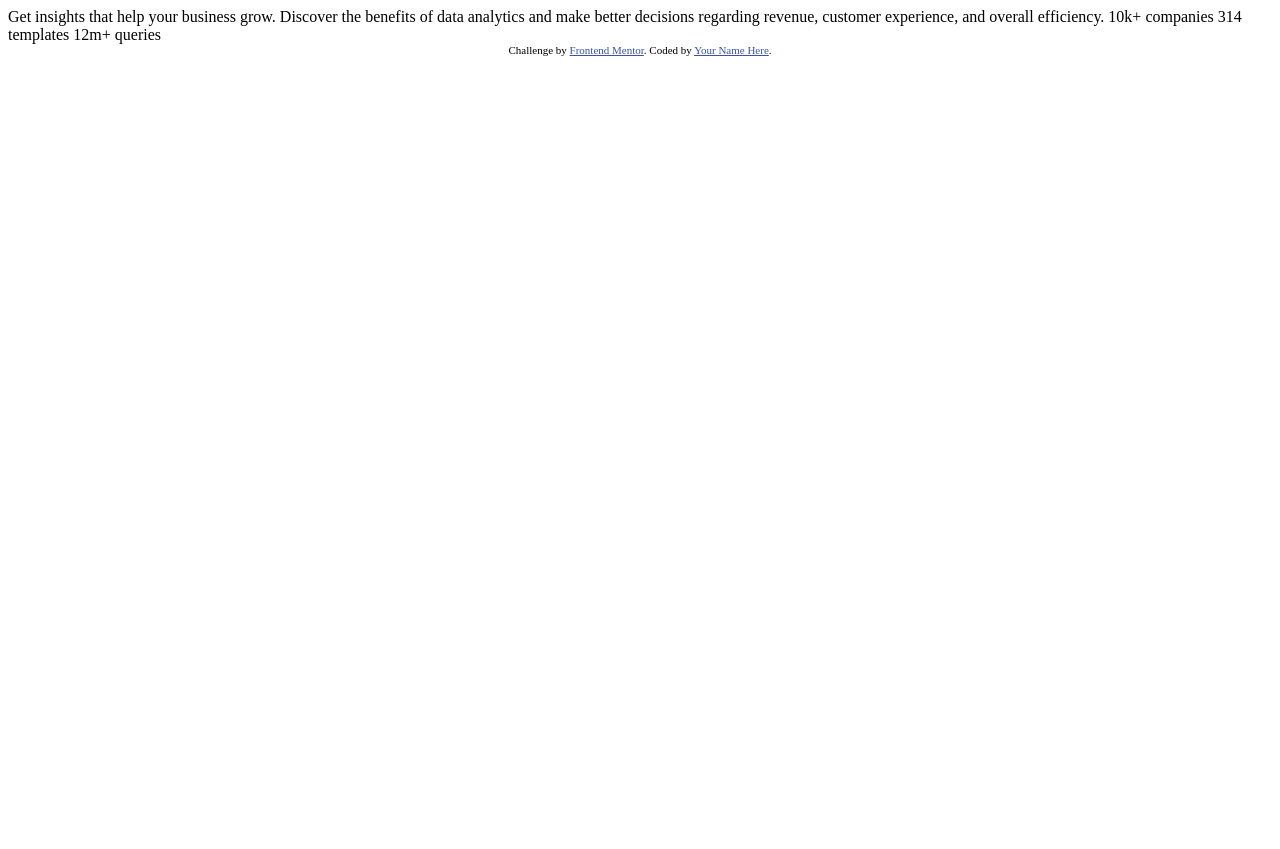
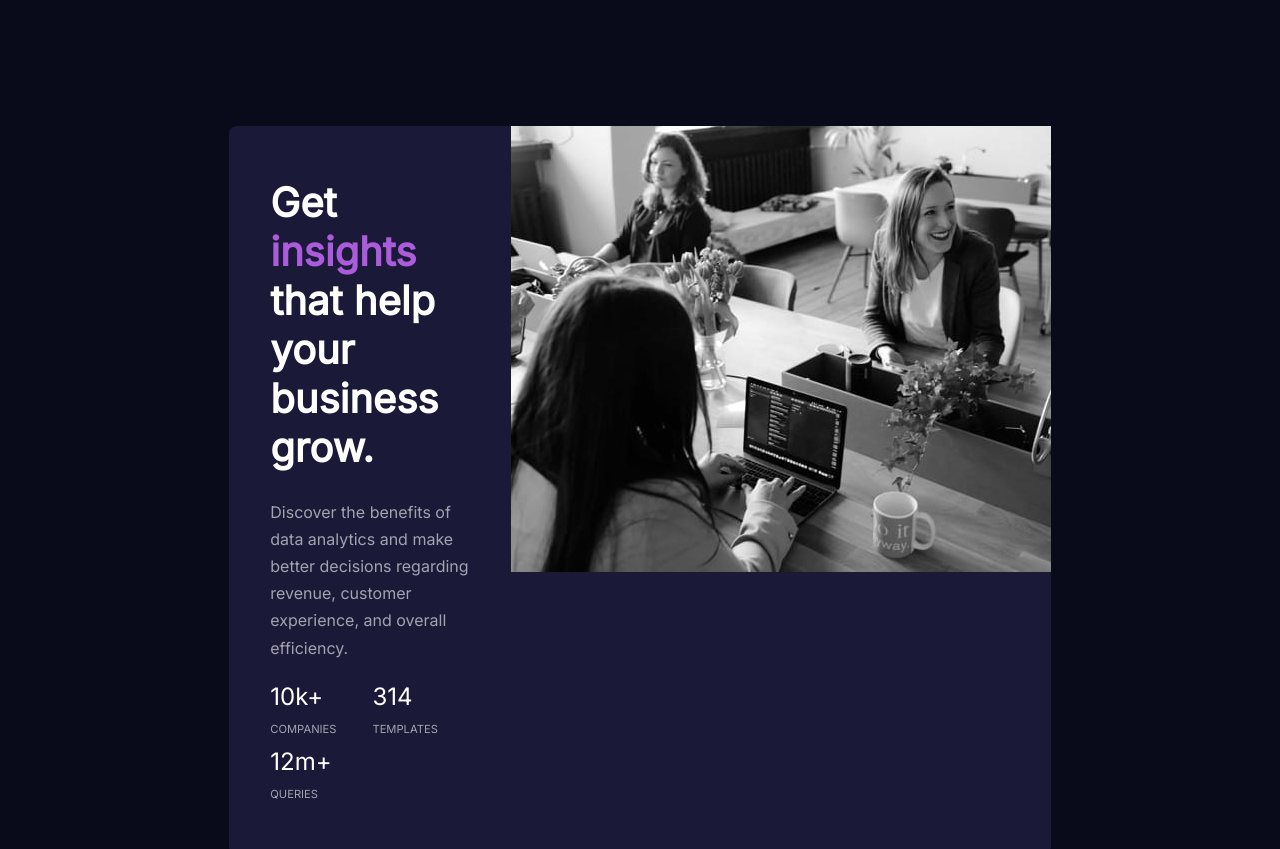
Before and after one commit to deepakoraon19/Stats-preview, a plain HTML site: page index.html in a window 1280 px wide. Shown: the top 849 px of the page. Before the commit the page ends 800 px from the top, so only its background shows below. Drawn offline with Linux system fonts and the light colour scheme.

Commit message:
without tint

```diff
--- a/index.html
+++ b/index.html
@@ -5,7 +5,10 @@
   <meta name="viewport" content="width=device-width, initial-scale=1.0"> <!-- displays site properly based on user's device -->
 
   <link rel="icon" type="image/png" sizes="32x32" href="./images/favicon-32x32.png">
-
+  <link rel="stylesheet" href="styles.css">
+  <link rel="preconnect" href="https://fonts.googleapis.com">
+<link rel="preconnect" href="https://fonts.gstatic.com" crossorigin>
+<link href="https://fonts.googleapis.com/css2?family=Inter:wght@300;400&family=Lexend+Deca&display=swap" rel="stylesheet">
   <title>Frontend Mentor | Stats preview card component</title>
 
   <!-- Feel free to remove these styles or customise in your own stylesheet 👍 -->
@@ -15,19 +18,31 @@
   </style>
 </head>
 <body>
+  <div class="container">
+    <div class="text">
+      <h1>
+        Get <span class="between">insights</span> that help your business grow.
+      </h1>
+      <p class="mid">
+        Discover the benefits of data analytics and make better decisions regarding revenue, customer
+        experience, and overall efficiency.
+     </p>
+      <div class="bottom"><span class="white-big">10k+</span> <p class="small-txt">COMPANIES</p></div>
+      <div class="bottom"><span class="white-big">314</span> <p class="small-txt">TEMPLATES</p></div>
+      <div class="bottom"><span class="white-big">12m+</span> <p class="small-txt">QUERIES</p></div>
+     </div>
+    <div class="imgg">
+    <img class="card-img" src="images/image-header-desktop.jpg" >
+  </div>
+  </div>
 
-  Get insights that help your business grow.
 
-  Discover the benefits of data analytics and make better decisions regarding revenue, customer
-  experience, and overall efficiency.
 
-  10k+ companies
-  314 templates
-  12m+ queries
+
 
   <div class="attribution">
     Challenge by <a href="https://www.frontendmentor.io?ref=challenge" target="_blank">Frontend Mentor</a>.
-    Coded by <a href="#">Your Name Here</a>.
+    Coded by <a href="#">Deepak Oraon</a>.
   </div>
 </body>
 </html>
--- /dev/null
+++ b/styles.css
@@ -0,0 +1,63 @@
+body{
+    background-color: hsl(233, 47%, 7%);
+}
+.container{
+    display:flex;
+    background-color:hsl(244, 38%, 16%) ;
+    margin: auto;
+    margin-top:10%;
+    /* margin-top: 20%; */
+    width:65%;
+    /* padding:5%; */
+    border-radius: 1%;
+}
+.text{
+    padding:5%;
+    padding-top: 3%;
+}
+.card{
+
+    background-color: hsl(244, 38%, 16%);
+}
+h1{
+    color:white;
+    font-size: 2.5rem;
+    font-family: 'Inter';
+    padding-top:0%;
+}
+.between{
+    color:hsl(277, 64%, 61%);
+}
+.card-image{
+        height: 6%;
+}
+.white-big{
+    color:white;
+    font-size: 1.5rem;
+    font-family: 'Inter';
+}
+.mid{
+    font-size:1rem;
+    font-family: 'Inter';
+    color:hsla(0, 0%, 100%, 0.6);
+    margin-top: 5%;
+    line-height: 1.7rem;
+    margin-bottom:10%;
+}
+.small-txt{
+    color:hsla(0, 0%, 100%, 0.6);
+    font-family: 'Inter';
+    font-size: .7rem;
+    margin-right: 16%;
+
+}
+.bottom{
+    display:inline-block;
+    margin-right: 16%;
+}
+.attribution{
+    margin-top:20%;
+    font-size: 1rem;
+    color:hsla(0, 0%, 100%, 0.6);
+    font-family: 'Inter';
+}
```
